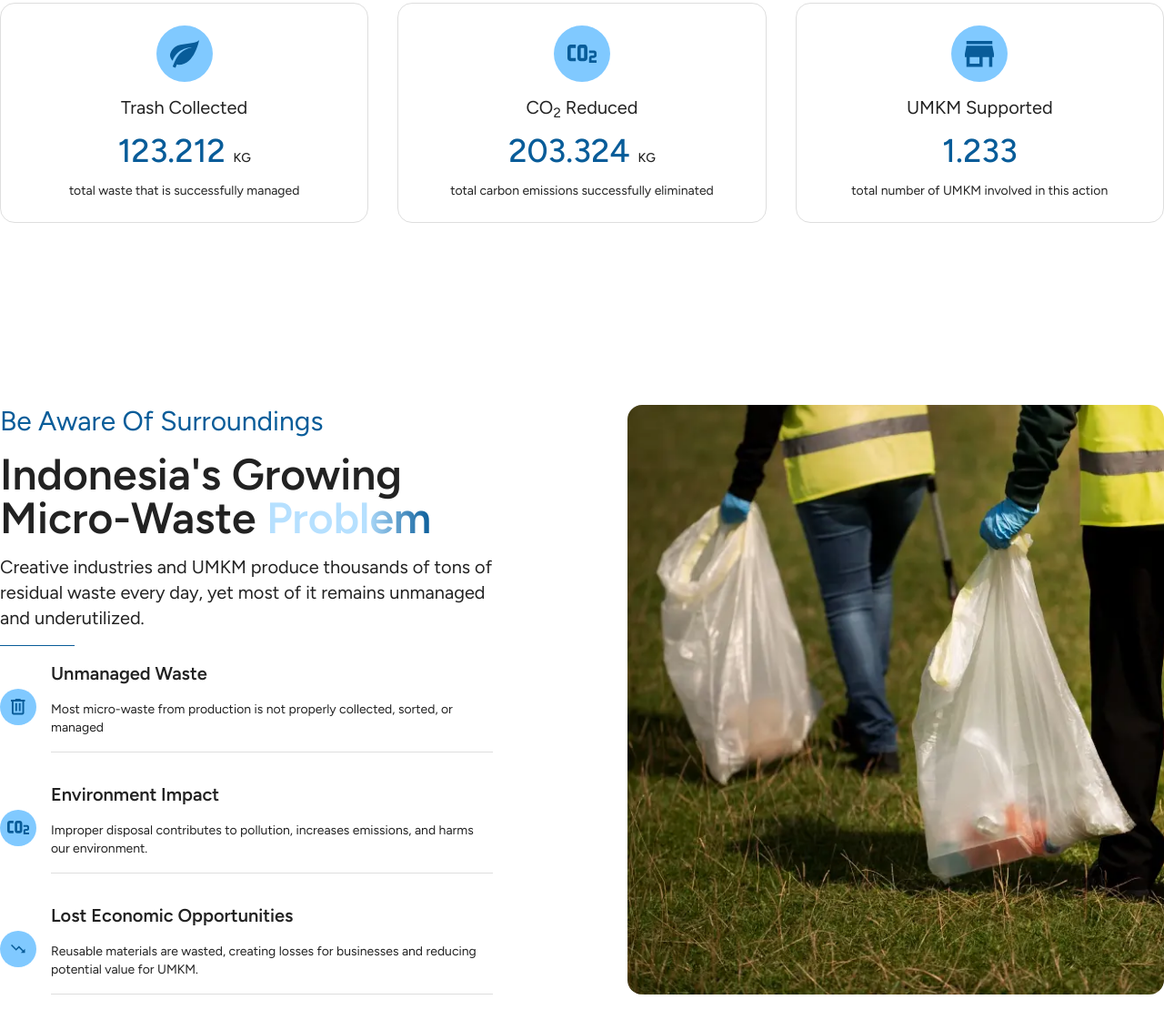
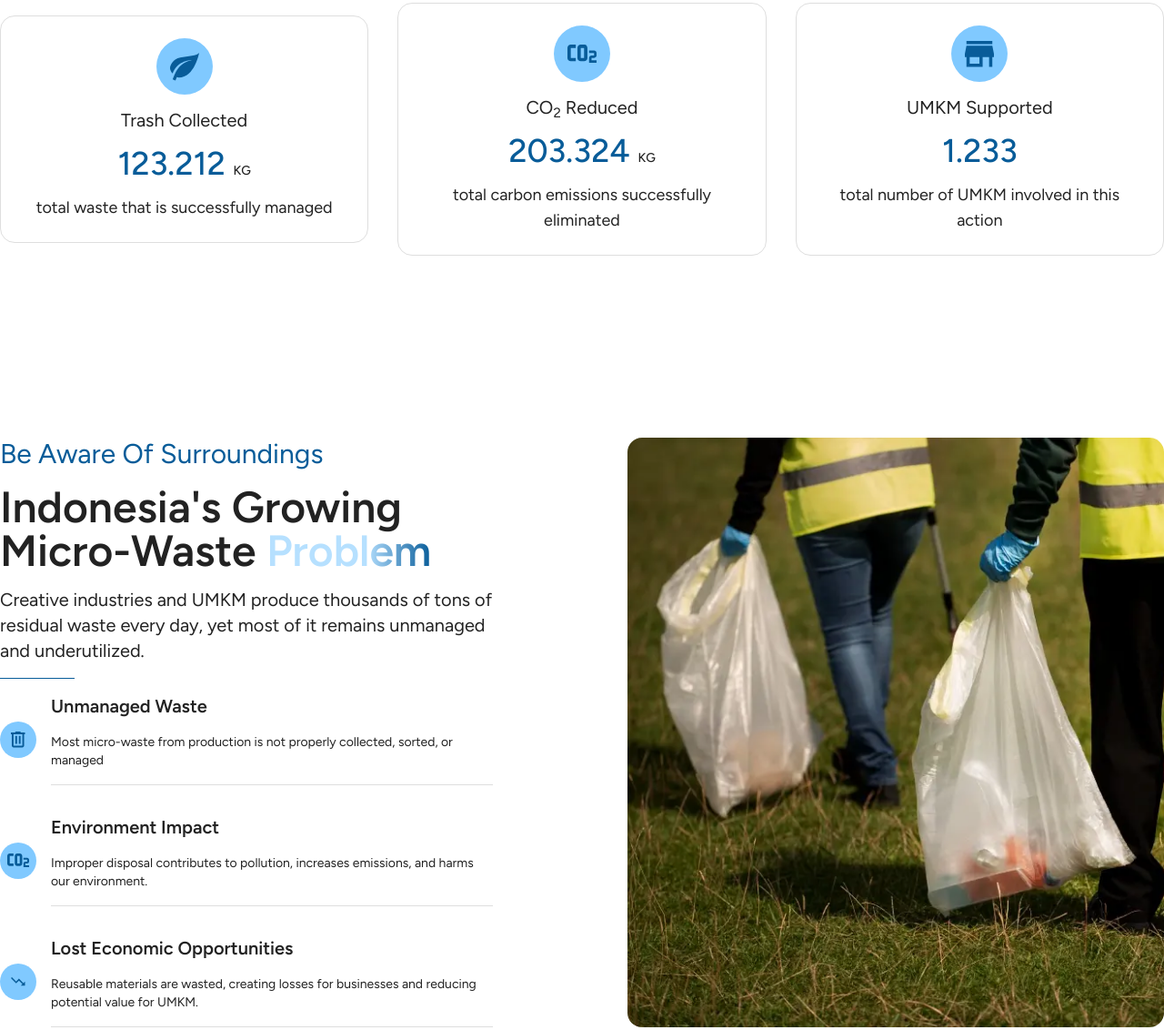
Before and after one commit to SBX-One/Residue, a website: page index.html in a window 1280 px wide. Shown: the part 1061-2193 px from the top of the page at 91% size. Drawn offline with nearby package versions, Linux system fonts and the light colour scheme; files that its build step writes are made by us from their sources.

Commit message:
fix: issue #11 and #12

```diff
--- a/src/css/input.css
+++ b/src/css/input.css
@@ -106,7 +106,7 @@
         @apply text-xs lg:text-sm text-text-default;
     }
     .stat-card_desc {
-        @apply font-figtree font-normal text-xs lg:text-sm tracking-normal text-text-default text-center;
+        @apply font-figtree font-normal text-base lg:text-lg tracking-normal text-text-default text-center;
     }
     .problem-item {
         @apply flex gap-4 items-start lg:items-center justify-center;
@@ -202,7 +202,7 @@
         @apply font-figtree font-semibold text-lg lg:text-xl tracking-normal text-text-default text-center;
     }
     .leaderboard-card_category {
-        @apply font-figtree font-normal text-xs lg:text-sm tracking-normal text-border-avatar text-center;
+        @apply font-figtree font-normal text-sm lg:text-base tracking-normal text-border-avatar text-center;
     }
     .leaderboard-stats {
         @apply flex flex-col mt-6 lg:mt-8 p-4 lg:p-6 gap-3 lg:gap-4 w-full h-fit bg-[#F0F9FF] border border-[#E0F2FE] rounded-2xl;
```
